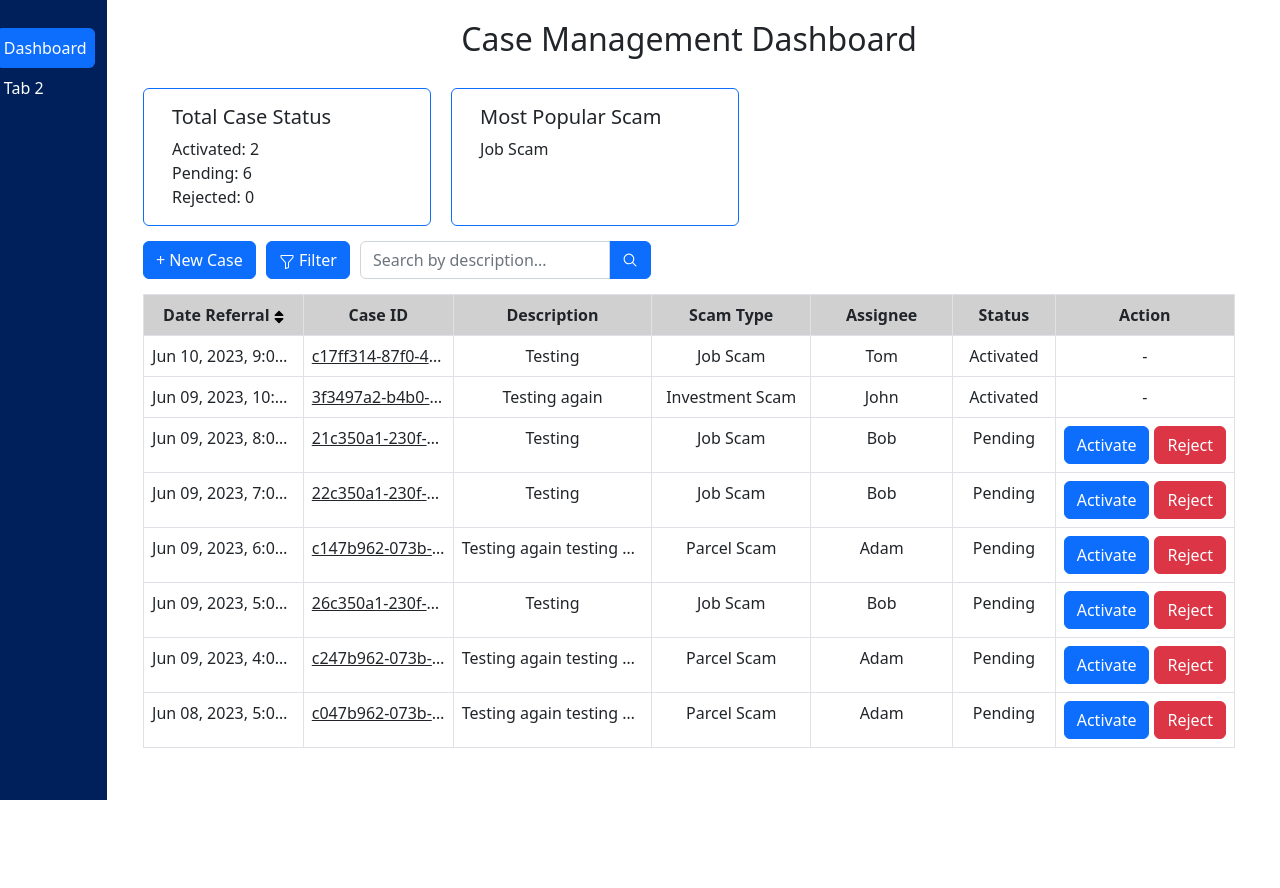
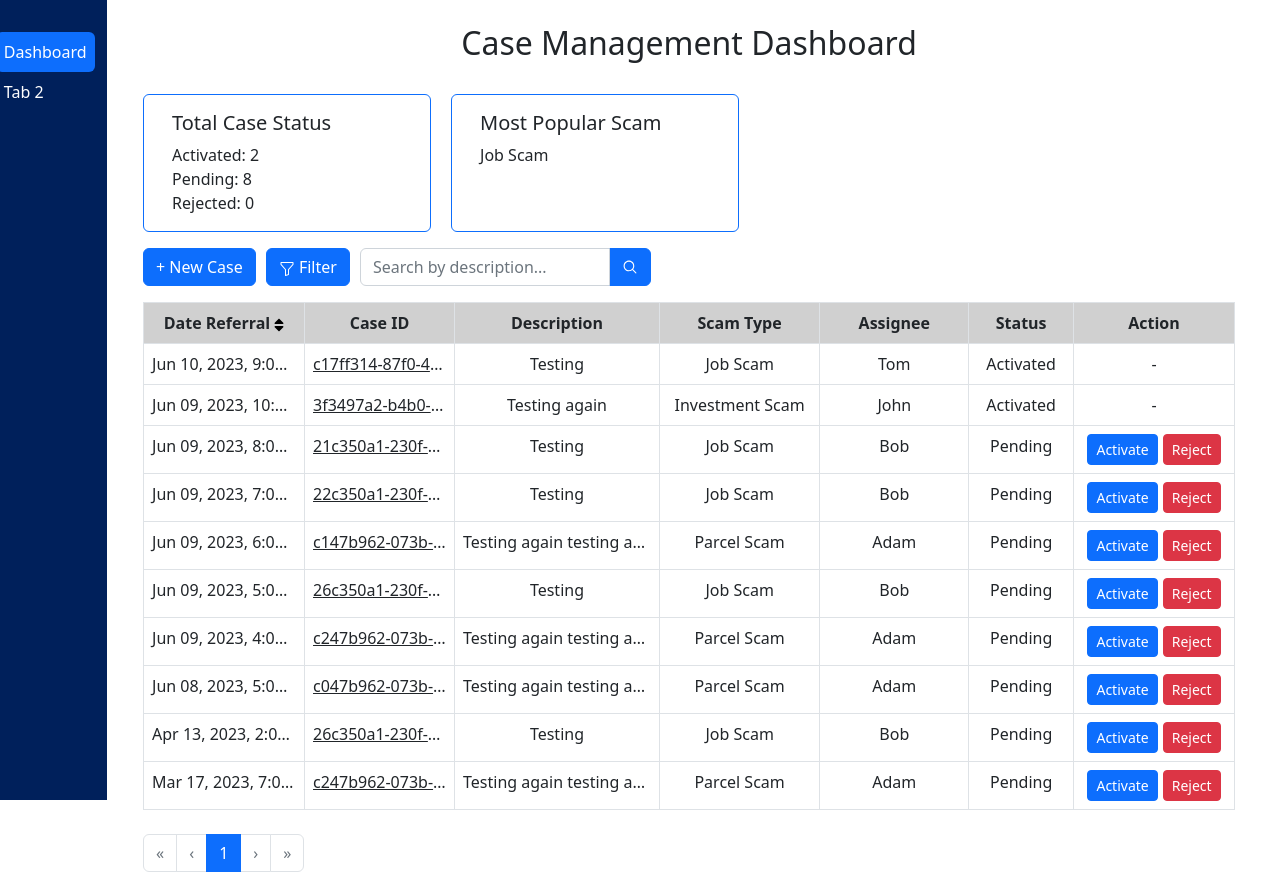
Before and after one commit to Donovan9617/antiscam-frontend, a React (Create React App) app: page / in a window 1280 px wide. Before the commit the page ends 800 px from the top, so only its background shows below. Built offline with nearby package versions, Linux system fonts and the light colour scheme.

Commit message:
Add pagination feature

```diff
--- a/src/pages/caseinfo/caseinfo.tsx
+++ b/src/pages/caseinfo/caseinfo.tsx
@@ -50,7 +50,8 @@
   return (
     <>
       <Container
-        style={{ marginTop: 20, display: "flex", alignItems: "center" }}
+        className="mt-4"
+        style={{ display: "flex", alignItems: "center" }}
       >
         <Button onClick={handleBack} style={{ backgroundColor: "transparent" }}>
           <Image
@@ -78,7 +79,7 @@
           </Button>
         )}
       </Container>
-      <Container style={{ marginTop: "30px" }} className="text-center">
+      <Container className="mt-5 text-center">
         {editMode ? (
           <CaseInfoEdit
             caseInformation={caseInformation}
--- a/src/pages/dashboard/casestatistics/casestatisticcard/mostfrequentscamcard.tsx
+++ b/src/pages/dashboard/casestatistics/casestatisticcard/mostfrequentscamcard.tsx
@@ -31,7 +31,8 @@
   return (
     <Card
       border="primary"
-      style={{ width: "18rem", marginRight: 20, marginTop: 20 }}
+      className="mt-4"
+      style={{ width: "18rem", marginRight: 20 }}
     >
       <Card.Body>
         <Card.Title>Most Popular Scam</Card.Title>
--- a/src/pages/dashboard/casestatistics/casestatisticcard/statusscamscard.tsx
+++ b/src/pages/dashboard/casestatistics/casestatisticcard/statusscamscard.tsx
@@ -21,7 +21,8 @@
   return (
     <Card
       border="primary"
-      style={{ width: "18rem", marginRight: 20, marginTop: 20 }}
+      className="mt-4"
+      style={{ width: "18rem", marginRight: 20 }}
     >
       <Card.Body>
         <Card.Title>Total Case Status</Card.Title>
--- a/src/pages/dashboard/casetable/casebutton/caseactivationbutton.tsx
+++ b/src/pages/dashboard/casetable/casebutton/caseactivationbutton.tsx
@@ -21,7 +21,9 @@
 
   return (
     <>
-      <Button onClick={handleActivate}>Activate</Button>
+      <Button onClick={handleActivate} size="sm">
+        Activate
+      </Button>
       <Modal show={showConfirmation} onHide={handleCloseConfirmation}>
         <Modal.Header closeButton>
           <Modal.Title>Confirm Activate</Modal.Title>
--- a/src/pages/dashboard/casetable/casebutton/caserejectedbutton.tsx
+++ b/src/pages/dashboard/casetable/casebutton/caserejectedbutton.tsx
@@ -18,7 +18,7 @@
 
   return (
     <>
-      <Button onClick={handleReject} variant="danger">
+      <Button onClick={handleReject} variant="danger" size="sm">
         Reject
       </Button>
       <Modal show={showConfirmation} onHide={handleCloseConfirmation}>
--- /dev/null
+++ b/src/pages/dashboard/casetable/casepagination/casepagination.tsx
@@ -0,0 +1,78 @@
+import { ReactElement } from "react";
+import { Pagination } from "react-bootstrap";
+import { CaseDataDashboardType } from "../../../../types/types";
+
+interface CasePaginationProps {
+  caseDataToShow: CaseDataDashboardType[] | undefined;
+  ITEMS_PER_PAGE: number;
+  currentPage: number;
+  setCurrentPage: (page: number) => void;
+}
+
+export const CasePagination: React.FC<CasePaginationProps> = ({
+  caseDataToShow,
+  ITEMS_PER_PAGE,
+  currentPage,
+  setCurrentPage,
+}: CasePaginationProps) => {
+  const totalPages =
+    caseDataToShow && Math.ceil(caseDataToShow.length / ITEMS_PER_PAGE);
+
+  const handlePageChange = (pageNumber: number) => {
+    setCurrentPage(pageNumber);
+  };
+
+  const renderPaginationItems: () => ReactElement[] = () => {
+    const items = [];
+    items.push(
+      <Pagination.First
+        key="first"
+        onClick={() => handlePageChange(1)}
+        disabled={currentPage === 1}
+      />
+    );
+    items.push(
+      <Pagination.Prev
+        key="prev"
+        onClick={() => handlePageChange(currentPage - 1)}
+        disabled={currentPage === 1}
+      />
+    );
+    if (currentPage > 3) {
+      items.push(<Pagination.Ellipsis key="ellipsis-start" />);
+    }
+    for (let i = currentPage - 2; i <= currentPage + 2; i++) {
+      if (totalPages && i >= 1 && i <= totalPages) {
+        items.push(
+          <Pagination.Item
+            key={i}
+            active={i === currentPage}
+            onClick={() => handlePageChange(i)}
+          >
+            {i}
+          </Pagination.Item>
+        );
+      }
+    }
+    if (totalPages && currentPage < totalPages - 2) {
+      items.push(<Pagination.Ellipsis key="ellipsis-end" />);
+    }
+    items.push(
+      <Pagination.Next
+        key="next"
+        onClick={() => handlePageChange(currentPage + 1)}
+        disabled={currentPage === totalPages}
+      />
+    );
+    items.push(
+      <Pagination.Last
+        key="last"
+        onClick={() => totalPages && handlePageChange(totalPages)}
+        disabled={currentPage === totalPages}
+      />
+    );
+    return items;
+  };
+
+  return <Pagination className="mt-2">{renderPaginationItems()}</Pagination>;
+};
--- a/src/pages/dashboard/casetable/casetable.tsx
+++ b/src/pages/dashboard/casetable/casetable.tsx
@@ -14,6 +14,7 @@
 } from "../../../types/types";
 import { CaseActivationButton } from "./casebutton/caseactivationbutton";
 import { CaseRejectedButton } from "./casebutton/caserejectedbutton";
+import { CasePagination } from "./casepagination/casepagination";
 
 interface CaseTableProps {
   caseData: CaseDataDashboardType[];
@@ -34,13 +35,25 @@
   const [isDateReferralChronological, setIsDateReferralChronological] =
     useState<boolean>(false);
   const navigate = useNavigate();
+  const [currentPage, setCurrentPage] = useState<number>(1);
+  const ITEMS_PER_PAGE = 10;
+  const startIndex = (currentPage - 1) * ITEMS_PER_PAGE;
+  const endIndex = startIndex + ITEMS_PER_PAGE;
 
   const caseTableStyle: React.CSSProperties = { textAlign: "center" };
+  const caseTableHeaderRowStyle: React.CSSProperties = {
+    backgroundColor: "#d0d0d0",
+  };
   const caseTableDataStyle: React.CSSProperties = {
     maxWidth: "150px",
     overflow: "hidden",
     textOverflow: "ellipsis",
     whiteSpace: "nowrap",
+  };
+  const caseTableActionDataStyle: React.CSSProperties = {
+    display: "flex",
+    justifyContent: "center",
+    gap: "5px",
   };
 
   const handleSortDateReferral: () => void = () => {
@@ -55,6 +68,21 @@
 
   const handleViewCaseInfo: (caseid: string) => void = (caseid) => {
     return navigate(`/case/${caseid}`);
+  };
+
+  const formatDateReferral: (datereferral: Date) => string = (datereferral) => {
+    return (
+      datereferral.toLocaleString("en-US", {
+        day: "2-digit",
+        month: "short",
+        year: "numeric",
+      }) +
+      ", " +
+      datereferral.toLocaleTimeString("en-US", {
+        hour: "numeric",
+        minute: "numeric",
+      })
+    );
   };
 
   useEffect(() => {
@@ -119,7 +147,7 @@
     <div style={caseTableStyle}>
       <Table bordered responsive>
         <thead>
-          <tr style={{ backgroundColor: "#d0d0d0" }}>
+          <tr style={caseTableHeaderRowStyle}>
             <th style={{ width: "15%" }}>
               <div
                 style={{ cursor: "pointer" }}
@@ -140,56 +168,35 @@
         <tbody>
           {caseDataToShow &&
             (caseDataToShow.length > 0 ? (
-              caseDataToShow.map((caseDataItem) => (
+              caseDataToShow.slice(startIndex, endIndex).map((caseDataItem) => (
                 <tr key={caseDataItem.caseid}>
-                  <td
-                    style={{
-                      ...caseTableDataStyle,
-                      whiteSpace: "nowrap",
-                    }}
-                  >
-                    {caseDataItem.datereferral.toLocaleString("en-US", {
-                      day: "2-digit",
-                      month: "short",
-                      year: "numeric",
-                    })}
-                    ,{" "}
-                    {caseDataItem.datereferral.toLocaleTimeString("en-US", {
-                      hour: "numeric",
-                      minute: "numeric",
-                    })}
+                  <td style={{ ...caseTableDataStyle }}>
+                    {formatDateReferral(caseDataItem.datereferral)}
                   </td>
                   <td
                     style={{
                       ...caseTableDataStyle,
                       cursor: "pointer",
-                      whiteSpace: "nowrap",
                     }}
                     onClick={() => handleViewCaseInfo(caseDataItem.caseid)}
                   >
                     <u>{caseDataItem.caseid}</u>
                   </td>
-                  <td style={{ ...caseTableDataStyle, whiteSpace: "nowrap" }}>
+                  <td style={{ ...caseTableDataStyle }}>
                     {caseDataItem.description}
                   </td>
-                  <td style={{ ...caseTableDataStyle, whiteSpace: "nowrap" }}>
+                  <td style={{ ...caseTableDataStyle }}>
                     {caseDataItem.scamtype}
                   </td>
-                  <td style={{ ...caseTableDataStyle, whiteSpace: "nowrap" }}>
+                  <td style={{ ...caseTableDataStyle }}>
                     {caseDataItem.assignee}
                   </td>
-                  <td style={{ ...caseTableDataStyle, whiteSpace: "nowrap" }}>
+                  <td style={{ ...caseTableDataStyle }}>
                     {caseDataItem.status}
                   </td>
                   <td style={{ width: "1%" }}>
                     {caseDataItem.status === CASE_STATUS_ENUM.PENDING ? (
-                      <div
-                        style={{
-                          display: "flex",
-                          justifyContent: "center",
-                          gap: "5px",
-                        }}
-                      >
+                      <div style={caseTableActionDataStyle}>
                         <CaseActivationButton />
                         <CaseRejectedButton />
                       </div>
@@ -203,7 +210,6 @@
               <tr
                 style={{
                   ...caseTableDataStyle,
-                  whiteSpace: "nowrap",
                   textAlign: "center",
                 }}
               >
@@ -212,6 +218,12 @@
             ))}
         </tbody>
       </Table>
+      <CasePagination
+        caseDataToShow={caseDataToShow}
+        ITEMS_PER_PAGE={ITEMS_PER_PAGE}
+        currentPage={currentPage}
+        setCurrentPage={setCurrentPage}
+      />
     </div>
   );
 };
--- a/src/pages/dashboard/dashboard.tsx
+++ b/src/pages/dashboard/dashboard.tsx
@@ -92,6 +92,22 @@
         assignee: "Adam",
         status: CASE_STATUS_ENUM.PENDING,
       },
+      {
+        datereferral: new Date(2023, 3, 13, 14, 0),
+        caseid: "26c350a1-230f-4aac-be03-76f6e721d7fd",
+        description: "Testing",
+        scamtype: CASE_SCAMTYPE_ENUM.JOB_SCAM,
+        assignee: "Bob",
+        status: CASE_STATUS_ENUM.PENDING,
+      },
+      {
+        datereferral: new Date(2023, 2, 17, 7, 0),
+        caseid: "c247b962-073b-4a6f-a8ba-a020c2ef0ecd",
+        description: "Testing again testing again testing again",
+        scamtype: CASE_SCAMTYPE_ENUM.PARCEL_SCAM,
+        assignee: "Adam",
+        status: CASE_STATUS_ENUM.PENDING,
+      },
     ];
     data.sort((a, b) => {
       return b.datereferral.getTime() - a.datereferral.getTime();
@@ -100,14 +116,14 @@
   }, []);
 
   return (
-    <Container style={{ marginTop: 20 }}>
+    <Container className="mt-4">
       <Container>
         <h2 style={{ textAlign: "center" }}>Case Management Dashboard</h2>
       </Container>
-      <Container style={{ marginTop: 10 }}>
+      <Container className="mt-2">
         <CaseStatistics caseData={caseData} />
       </Container>
-      <Container style={{ marginTop: 15 }}>
+      <Container className="mt-3">
         <CaseTools
           filteredCaseStatus={filteredCaseStatus}
           setFilteredCaseStatus={setFilteredCaseStatus}
@@ -115,7 +131,7 @@
           setFilteredCaseDate={setFilteredCaseDate}
         />
       </Container>
-      <Container style={{ marginTop: 15 }}>
+      <Container className="mt-3">
         <CaseTable
           caseData={caseData}
           filteredCaseStatus={filteredCaseStatus}
--- a/src/pages/navigationbar/navigationbar.tsx
+++ b/src/pages/navigationbar/navigationbar.tsx
@@ -28,7 +28,7 @@
       />
       <Navbar.Collapse id="responsive-navbar-nav">
         <Nav variant="pills" className="flex-column">
-          <Nav.Item style={{ marginTop: "20px" }}>
+          <Nav.Item className="mt-4">
             {/* For not it is / but when login implemented should be /dashboard */}
             <Nav.Link
               href={ROUTES.DASHBOARD}
--- a/src/pages/newcase/newcase.tsx
+++ b/src/pages/newcase/newcase.tsx
@@ -14,7 +14,8 @@
   return (
     <>
       <Container
-        style={{ marginTop: 20, display: "flex", alignItems: "center" }}
+        className="mt-4"
+        style={{ display: "flex", alignItems: "center" }}
       >
         <Button
           onClick={handleBackToDashboard}
@@ -28,7 +29,7 @@
         </Button>
         <h2 style={{ textAlign: "center", flex: 1 }}>Create New Case</h2>
       </Container>
-      <Container style={{ marginTop: "30px" }}>
+      <Container>
         <NewCaseForm />
       </Container>
     </>
```
